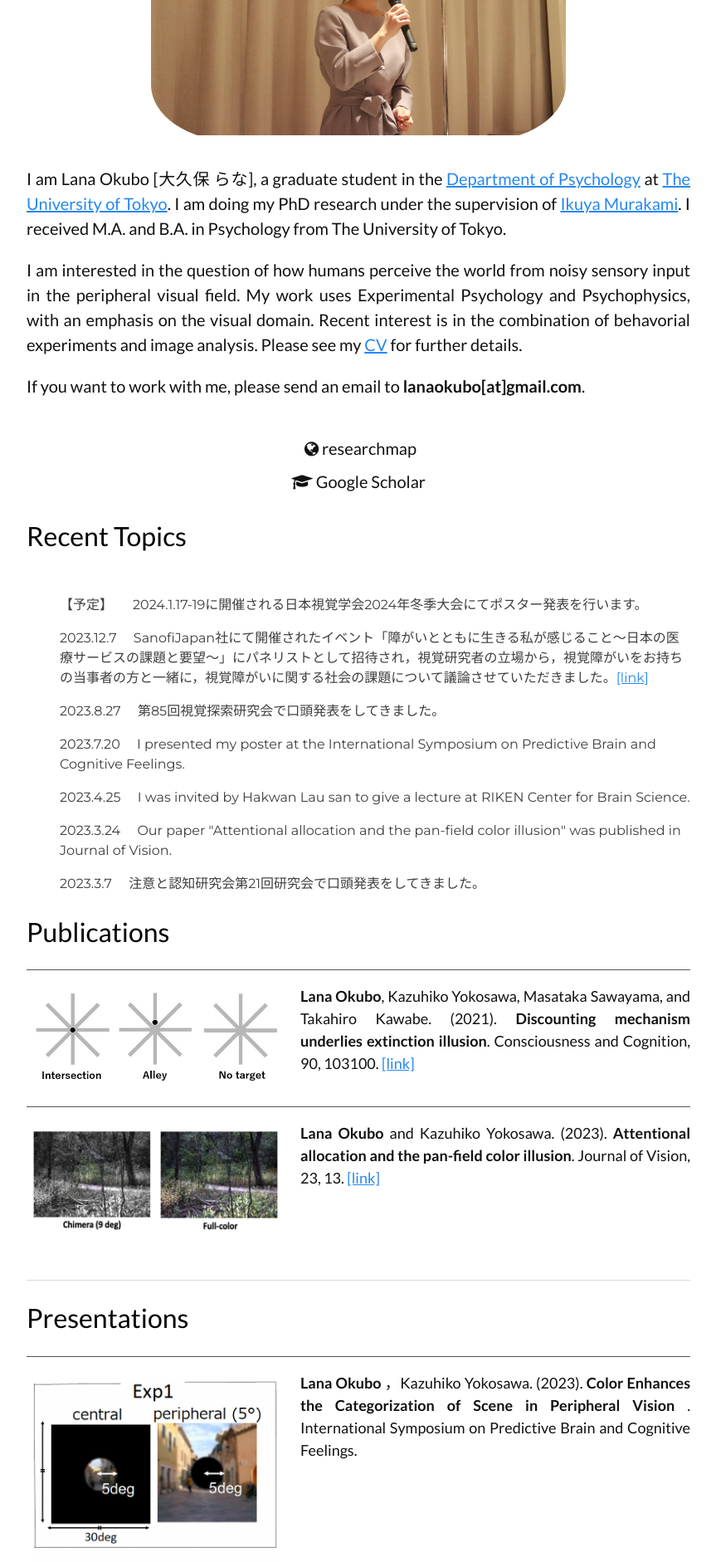
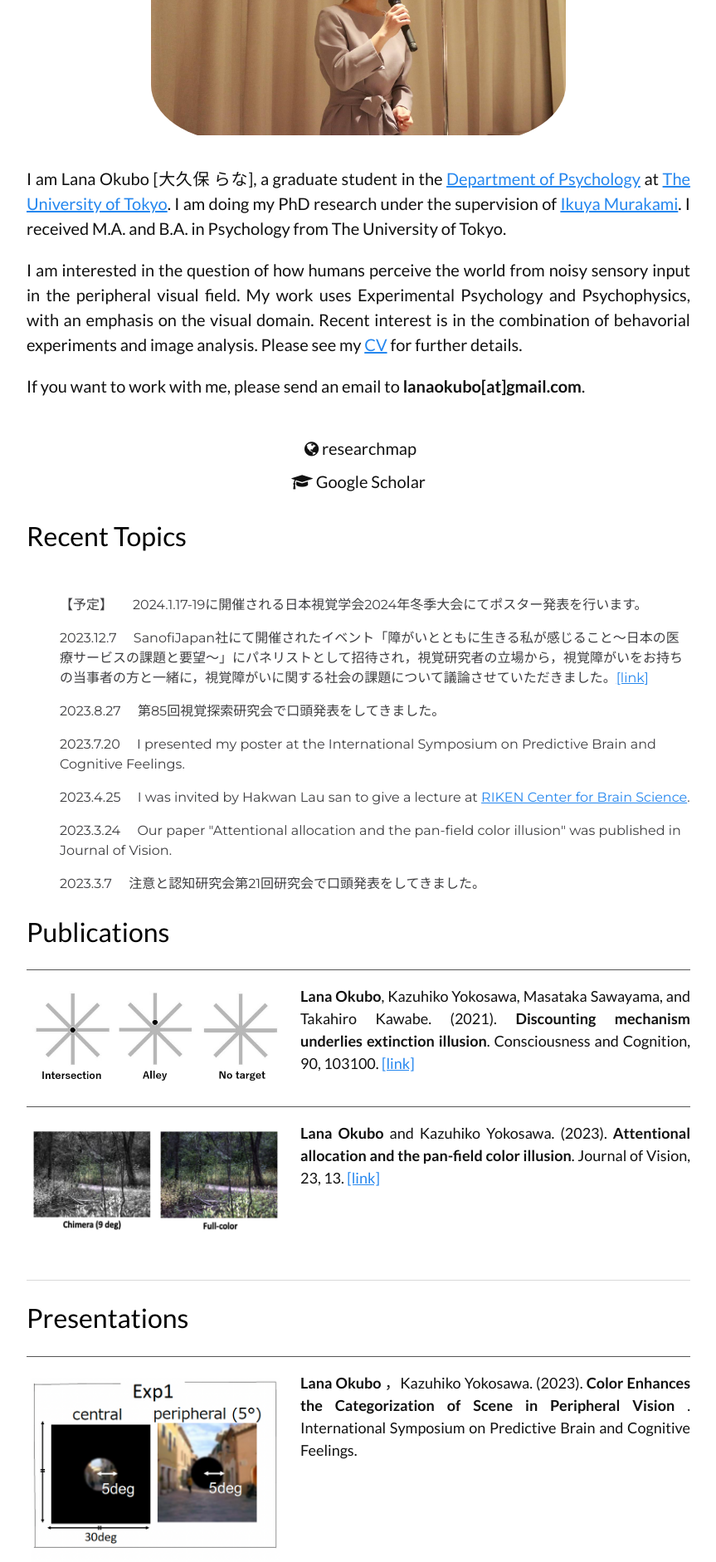
Before and after one commit to LNOKB/lnokb.github.io, a Jekyll site: the page built from index.html, in a window 1280 px wide. Shown: the part 309-2191 px from the top of the page at 83% size, without its empty margins (208-1071 px from the left). Built offline with Jekyll 4.4.1, drawn with Linux system fonts in a browser that asks for light colours; part of the change alters nothing that is shown.

```diff
--- a/index.html
+++ b/index.html
@@ -63,7 +63,7 @@ layout: home-page
       </p>
 
       <p class="subtitle">
-        2023.4.25 　I was invited by Hakwan Lau san to give a lecture at RIKEN Center for Brain Science.
+        2023.4.25 　I was invited by Hakwan Lau san to give a lecture at <a href="https://cbs.riken.jp/en/" target="_blank">RIKEN Center for Brain Science</a>.
       </p>
 
        <p class="subtitle">
```
